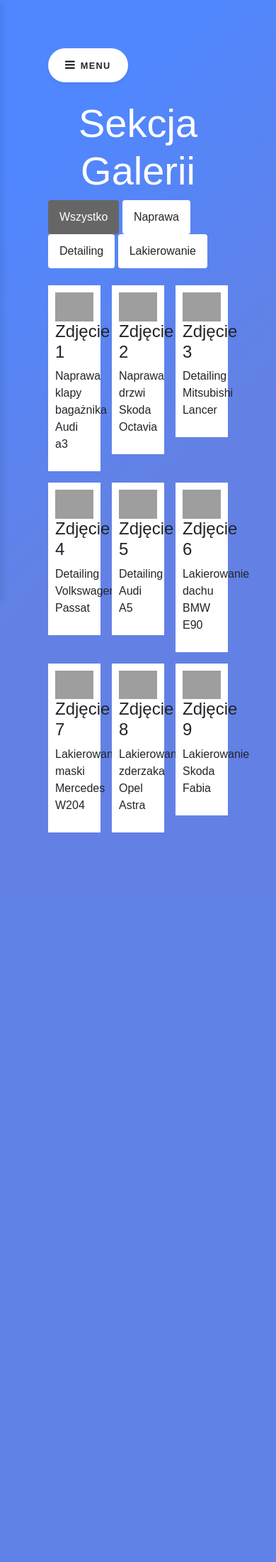
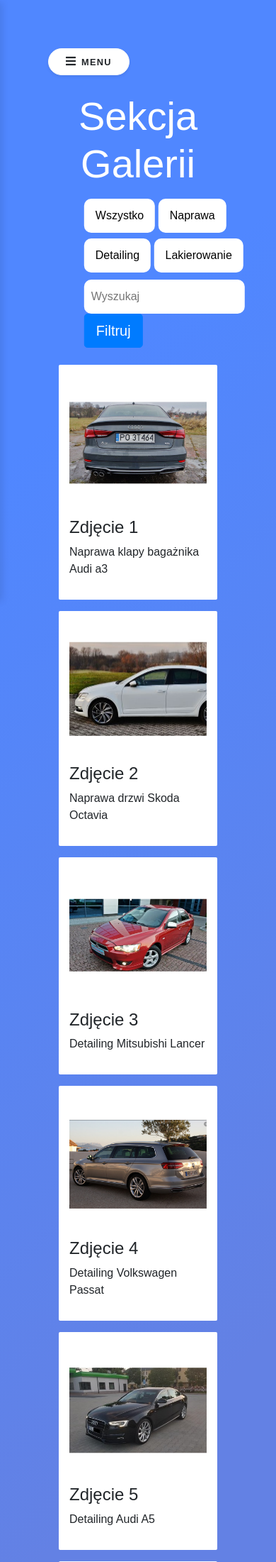
Before and after one commit to RoZ0o0/PHPWarsztat, a PHP site: page /galeria.php in a window 390 px wide. Shown: the top 2201 px of the page at 71% size. Before the commit the page ends 1173 px from the top, so only its background shows below. Run offline with PHP 8.4, Linux system fonts and the light colour scheme; the visitor is signed in with stand-in values (Sample User, id 1); some libraries are stand-ins or nearby versions; grey boxes are pictures that could not be loaded.

Commit message:
Galeria
xD

```diff
--- a/galeria.php
+++ b/galeria.php
@@ -13,6 +13,7 @@
     <meta name="viewport" content="width=device-width, initial-scale=1.0">
     <link rel="stylesheet" href="https://stackpath.bootstrapcdn.com/bootstrap/4.1.3/css/bootstrap.min.css" integrity="sha384-MCw98/SFnGE8fJT3GXwEOngsV7Zt27NXFoaoApmYm81iuXoPkFOJwJ8ERdknLPMO" crossorigin="anonymous">
     <link rel="stylesheet" href="https://stackpath.bootstrapcdn.com/font-awesome/4.7.0/css/font-awesome.min.css">
+    <link rel="stylesheet" href="https://cdnjs.cloudflare.com/ajax/libs/font-awesome/5.14.0/css/all.min.css" integrity="sha512-1PKOgIY59xJ8Co8+NE6FZ+LOAZKjy+KY8iq0G4B3CyeY6wYHN3yt9PW0XpSriVlkMXe40PTKnXrLnZ9+fkDaog==" crossorigin="anonymous" />
     <link rel="stylesheet" href="style_dashboard.css">
 </head>
 <body>
@@ -30,78 +31,104 @@
   });
 });
 </script>
+<div id="entirebody">
   <div id="myBtnContainer">
-  <button class="btn active" onclick="filterSelection('all')"> Wszystko</button>
-  <button class="btn" onclick="filterSelection('naprawa')"> Naprawa</button>
-  <button class="btn" onclick="filterSelection('detailing')"> Detailing</button>
-  <button class="btn" onclick="filterSelection('lakierowanie')"> Lakierowanie</button>
+    <button class="btnfilter active"  onclick="filterSelection('all')"> Wszystko</button>
+    <button class="btnfilter" onclick="filterSelection('naprawa')"> Naprawa</button>
+    <button class="btnfilter" onclick="filterSelection('detailing')"> Detailing</button>
+    <button class="btnfilter" onclick="filterSelection('lakierowanie')"> Lakierowanie</button>
+    <input type="text" id="inputFilter" placeholder="Wyszukaj"/>
+
+    <button type="button" class="btn btn-primary btn-lg"onclick="filterSelection(getFilterText())">Filtruj</button>
+
   </div>
 
   <!-- Portfolio Gallery Grid -->
+  <div class="container">
   <div class="row">
-  <div class="column naprawa">
+    <div class="col-lg-4  col-md-6 col-sm-12 col-12 column naprawa">
       <div class="content">
-    <img src="/w3images/avatar.jpg" alt="zdj" style="width:100%">
+      <div class="photo_container">
+      <img src="./gallery/photo1.png" alt="zdj" style="width:100%">
+      </div>
         <h4>Zdjęcie 1</h4>
         <p>Naprawa klapy bagażnika Audi a3</p>
       </div>
     </div>
-  <div class="column naprawa">
+    <div class="col-lg-4  col-md-6 col-sm-12 col-12 column naprawa">
       <div class="content">
-    <img src="/w3images/avatar.jpg" alt="zdj" style="width:100%">
+      <div class="photo_container">
+      <img src="./gallery/photo2.png" alt="zdj" style="width:100%">
+      </div>
         <h4>Zdjęcie 2</h4>
         <p>Naprawa drzwi Skoda Octavia</p>
       </div>
     </div>
-  <div class="column detailing">
+    <div class="col-lg-4  col-md-6 col-sm-12 col-12 column detailing">
       <div class="content">
-    <img src="/w3images/avatar.jpg" alt="zdj" style="width:100%">
+      <div class="photo_container">
+      <img src="./gallery/photo3.png" alt="zdj" style="width:100%">
+      </div>
         <h4>Zdjęcie 3</h4>
         <p>Detailing Mitsubishi Lancer</p>
       </div>
     </div>
 
-  <div class="column detailing">
+    <div class="col-lg-4  col-md-6 col-sm-12 col-12 column detailing">
       <div class="content">
-    <img src="/w3images/avatar.jpg" alt="zdj" style="width:100%">
+      <div class="photo_container">
+      <img src="./gallery/photo4.png" alt="zdj" style="width:100%">
+      </div>
         <h4>Zdjęcie 4</h4>
         <p>Detailing Volkswagen Passat</p>
       </div>
     </div>
-  <div class="column detailing">
+    <div class="col-lg-4 col-md-6 col-sm-12 col-12 column detailing">
       <div class="content">
-    <img src="/w3images/avatar.jpg" alt="zdj" style="width:100%">
+      <div class="photo_container">
+      <img src="./gallery/photo5.png" alt="zdj" style="width:100%">
+      </div>
         <h4>Zdjęcie 5</h4>
         <p>Detailing Audi A5</p>
       </div>
     </div>
-  <div class="column lakierowanie">
+    <div class="col-lg-4  col-md-6 col-sm-12 col-12 column lakierowanie">
       <div class="content">
-    <img src="/w3images/avatar.jpg" alt="zdj" style="width:100%">
+      <div class="photo_container">
+      <img src="./gallery/photo6.png" alt="zdj" style="width:100%">
+      </div>
         <h4>Zdjęcie 6</h4>
         <p>Lakierowanie dachu BMW E90</p>
       </div>
     </div>
 
-  <div class="column lakierowanie">
+    <div class="col-lg-4 col-md-6 col-sm-12 col-12 column lakierowanie">
       <div class="content">
-    <img src="/w3images/avatar.jpg" alt="zdj" style="width:100%">
+      <div class="photo_container">
+      <img src="./gallery/photo7.png" alt="zdj" style="width:100%">
+      </div>
         <h4>Zdjęcie 7</h4>
         <p>Lakierowanie maski Mercedes W204 </p>
       </div>
     </div>
-  <div class="column lakierowanie">
+    <div class="col-lg-4  col-md-6 col-sm-12 col-12 column lakierowanie">
       <div class="content">
-    <img src="/w3images/avatar.jpg" alt="zdj" style="width:100%">
+      <div class="photo_container">
+      <img src="./gallery/photo8.jpg" alt="zdj" style="width:100%">
+      </div>
         <h4>Zdjęcie 8</h4>
         <p>Lakierowanie zderzaka Opel Astra</p>
       </div>
     </div>
-  <div class="column lakierowanie">
+    <div class="col-lg-4  col-md-6 col-sm-12 col-12 column lakierowanie">
       <div class="content">
-      <img src="/w3images/avatar.jpg" alt="zdj" style="width:100%">
+      <div class="photo_container">
+        <img src="./gallery/photo9.jpg" alt="zdj" style="width:100%">
+      </div>
         <h4>Zdjęcie 9</h4>
         <p>Lakierowanie Skoda Fabia</p>
+      </div>
+    </div>
   </div>
   </div>
 <!-- END GRID -->
@@ -157,7 +184,13 @@ h1 {
 /* Content */
 .content {
   background-color: white;
-  padding: 10px;
+  padding: 15px;
+  height: 100%;
+  border-radius: 2px;
+}
+
+.photo_container{
+height: 200px;
 }
 
 /* The "show" class is added to the filtered elements */
@@ -166,12 +199,14 @@ h1 {
 }
 
 /* Style the buttons */
-.btn {
+.btnfilter {
   border: none;
   outline: none;
   padding: 12px 16px;
+  border-radius:10px;
   background-color: white;
   cursor: pointer;
+  margin-top:8px;
 }
 
 /* Add a grey background color on mouse-over */
@@ -184,6 +219,30 @@ h1 {
   background-color: #666;
    color: white;
 }
+#searchfilter{
+  margin-top:12px;
+}
+#inputFilter{
+  display:inline-block;
+  padding:14.866px 10px;
+  line-height:100%;
+  border-radius: 10px;
+  margin-right: 10px;
+  margin-top: 10px;
+  border-style: none;
+}
+img{
+  max-width:360px;
+  max-height:200px;
+  position: relative;
+  padding-bottom: 10px;
+  top: 50%;
+  transform: translateY(-50%);
+}
+#myBtnContainer{
+  transform: translateX(20%);
+}
+
   </style>
   <script>
  filterSelection("all") // Execute the function and show all columns
@@ -233,5 +292,9 @@ for (var i = 0; i < btns.length; i++) {
     this.className += " active";
   });
 }
+function getFilterText(){
+  var textfilter = document.getElementById("inputFilter").value;
+  return textfilter;
+}
     </script>
 </html>
```
Also changed, not shown: gallery/photo1.png (added), gallery/photo2.png (added), gallery/photo3.png (added), gallery/photo4.png (added), gallery/photo5.png (added), gallery/photo6.png (added), gallery/photo7.png (added), gallery/photo8.jpg (added), 1 other file. Lines whose indentation alone changed are shown as unchanged.
